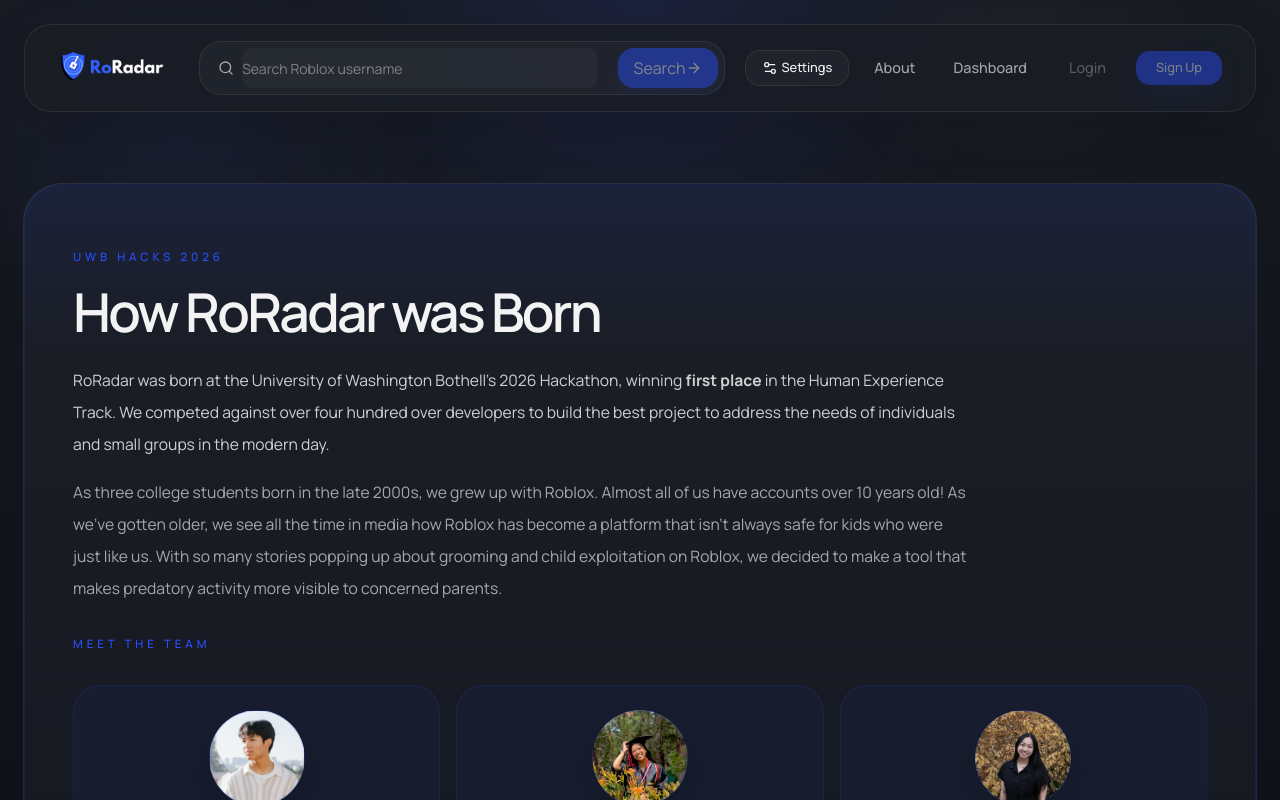
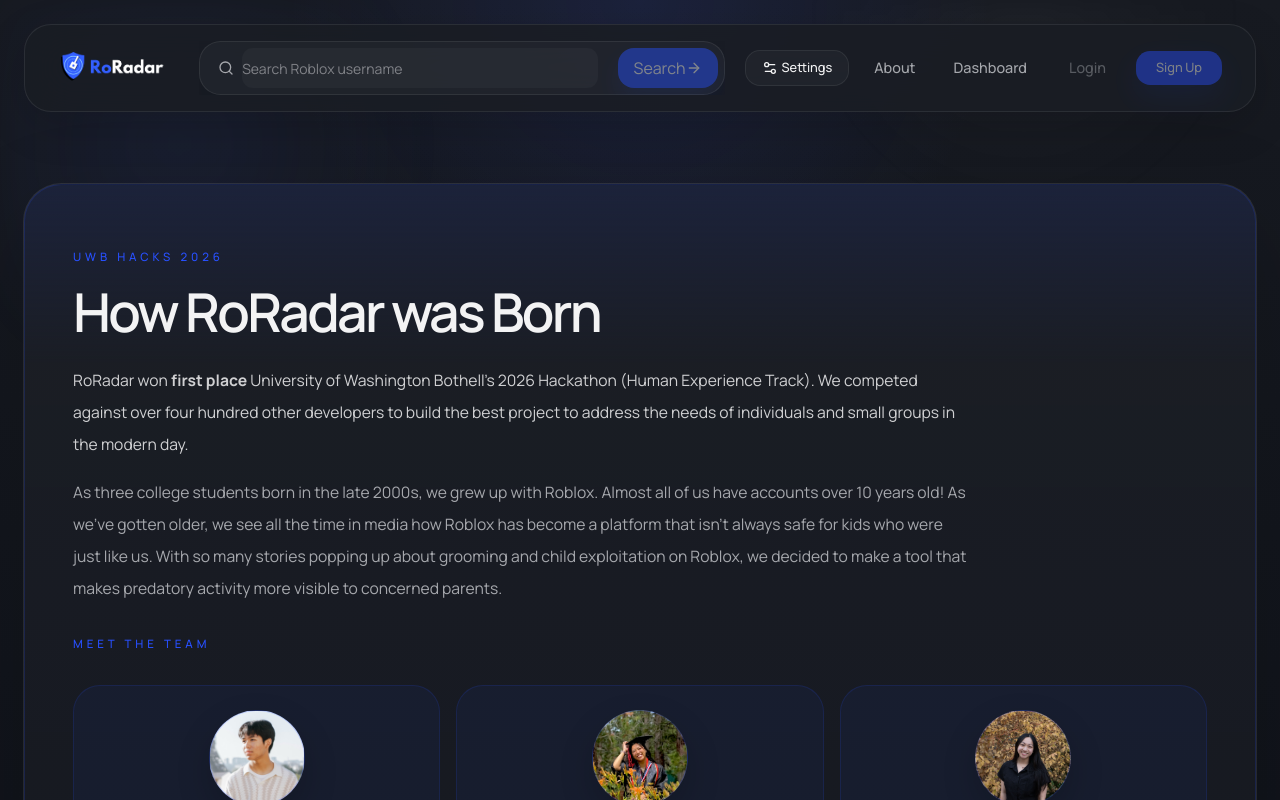
Before and after one commit to jacobArquiza/UWB-Hacks-2026, a Next.js app: page /about in a window 1280 px wide. Shown: the top 800 px of the page. Built offline with nearby package versions, Linux system fonts and the light colour scheme; no server answers.

Commit message:
Changes to about page

```diff
--- a/src/app/about/page.tsx
+++ b/src/app/about/page.tsx
@@ -87,12 +87,12 @@
                     How RoRadar was Born
                   </h2>
                   <p className="mt-6 text-sm leading-8 text-foreground/84 sm:text-[0.98rem]">
-                    RoRadar was born at the University of Washington Bothell&rsquo;s 2026 Hackathon, winning <strong>first place</strong> in the Human Experience Track. We competed
-                    against over four hundred over developers to build the best project to address the needs of individuals and small groups in the modern day.
+                    RoRadar won <strong>first place</strong> University of Washington Bothell's 2026 Hackathon (Human Experience Track). We competed
+                    against over four hundred other developers to build the best project to address the needs of individuals and small groups in the modern day.
                   </p>
                   <p className="mt-4 text-sm leading-8 text-muted-foreground sm:text-[0.98rem]">
-                    As three college students born in the late 2000s, we grew up with Roblox. Almost all of us have accounts over 10 years old! As we&rsquo;ve gotten older, we
-                    see all the time in media how Roblox has become a platform that isn&rsquo;t always safe for kids who were just like us. With so many stories popping up about
+                    As three college students born in the late 2000s, we grew up with Roblox. Almost all of us have accounts over 10 years old! As we've gotten older, we
+                    see all the time in media how Roblox has become a platform that isn't always safe for kids who were just like us. With so many stories popping up about
                     grooming and child exploitation on Roblox, we decided to make a tool that makes predatory activity more visible to concerned parents.
                   </p>
                 </div>
```
